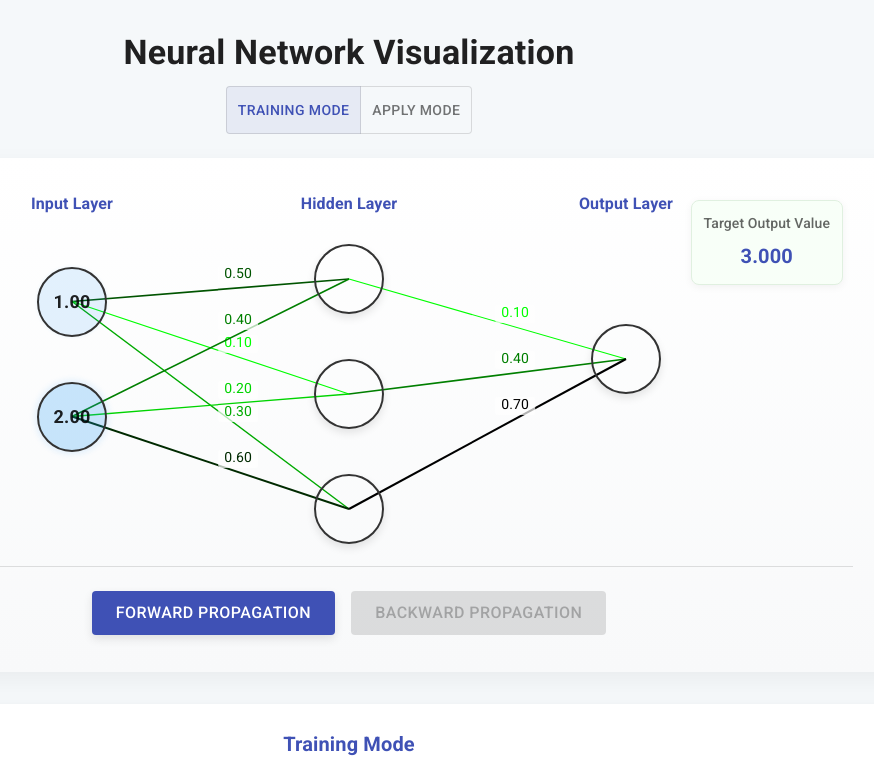
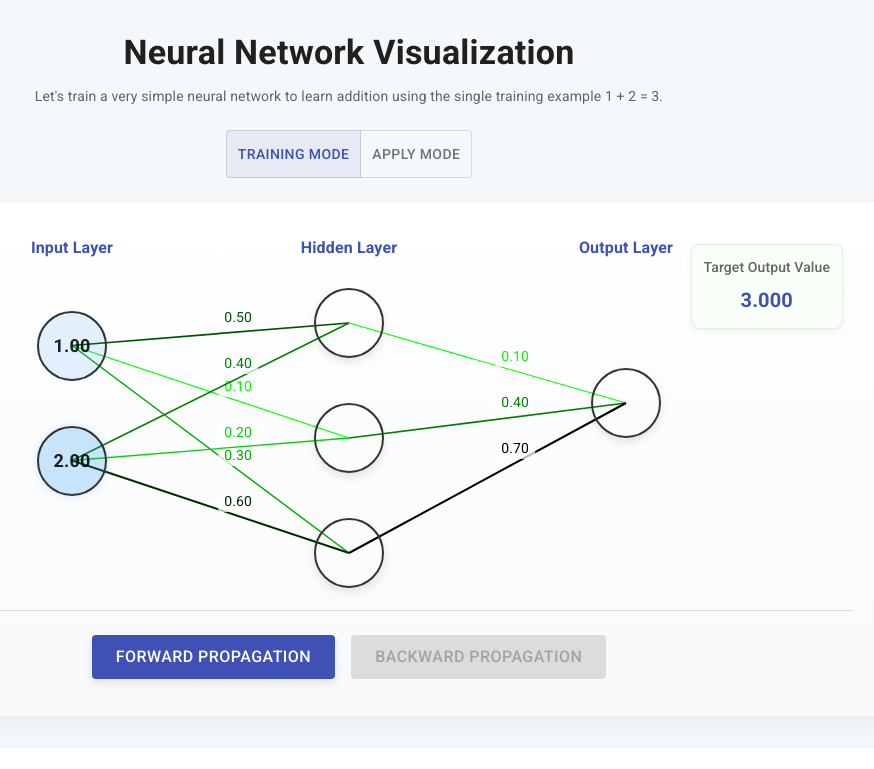
Before and after one commit to DrGGao/NeuralNetworkSimulator, a React (Create React App) app: page / in a window 1280 px wide. Shown: the top 769 px of the page, without its empty margins (291-1165 px from the left). Built offline with nearby package versions, Linux system fonts and the light colour scheme.

Commit message:
Add description for neural network training example

```diff
--- a/src/App.js
+++ b/src/App.js
@@ -47,6 +47,9 @@ const AppContent = () => {
           <Typography variant="h4" component="h1" gutterBottom>
             {t('appTitle')}
           </Typography>
+          <Typography variant="body2" color="text.secondary" sx={{ mb: 3 }}>
+            Let's train a very simple neural network to learn addition using the single training example 1 + 2 = 3.
+          </Typography>
           <NeuralNetworkSimulator />
         </Box>
       </Container>
```
